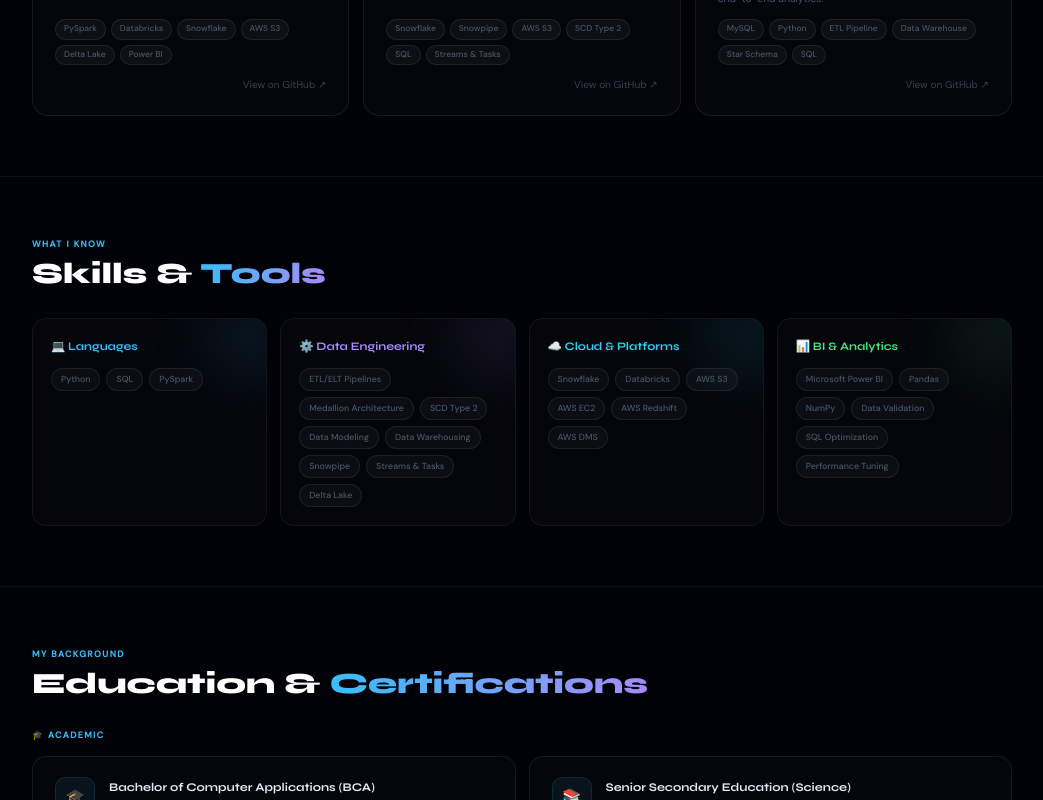
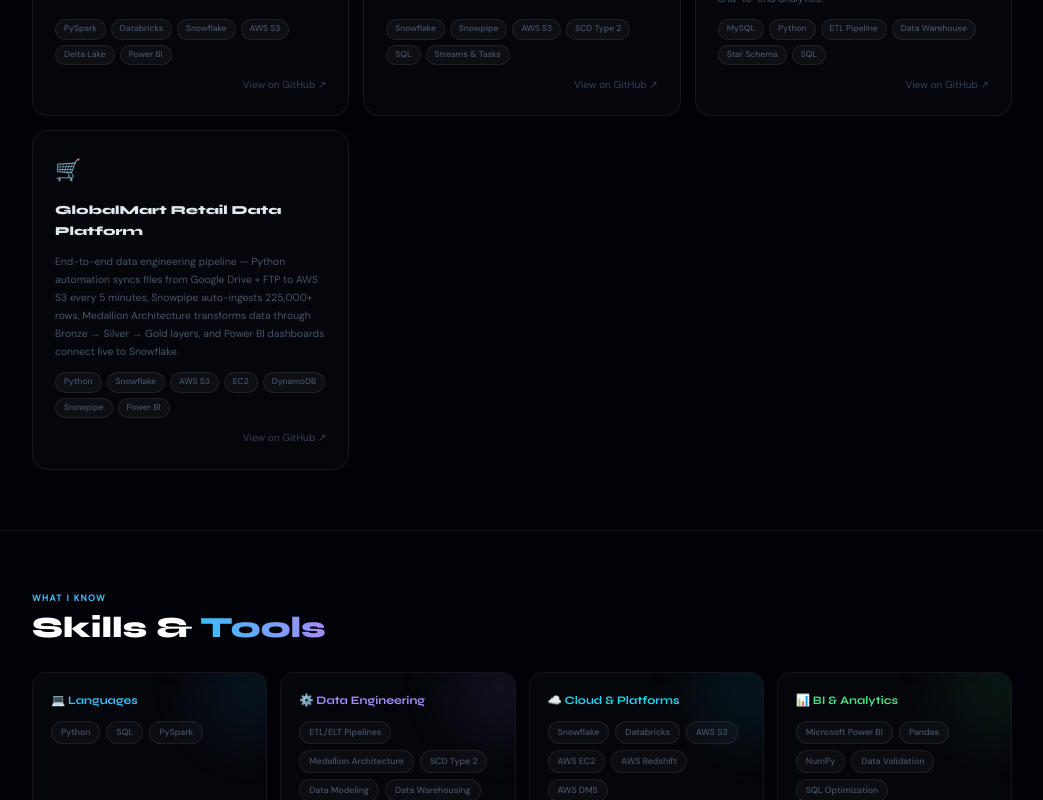
Before and after one commit to krishkumawat0416-debug/krish-portfolio, a Next.js app: page / in a window 1280 px wide. Shown: the part 1620-2420 px from the top of the page, without its empty margins (118-1161 px from the left). Built offline with nearby package versions, Linux system fonts and the light colour scheme; no server answers.

Commit message:
update portfolio

```diff
--- a/src/app/page.tsx
+++ b/src/app/page.tsx
@@ -154,6 +154,14 @@
     icon: '🍔',
     color: 'green',
     link: 'https://github.com/krishkumawat0416-debug/Online-Food-Management',
+  },
+  {
+  title: 'GlobalMart Retail Data Platform',
+  desc: 'End-to-end data engineering pipeline — Python automation syncs files from Google Drive + FTP to AWS S3 every 5 minutes, Snowpipe auto-ingests 225,000+ rows, Medallion Architecture transforms data through Bronze → Silver → Gold layers, and Power BI dashboards connect live to Snowflake.',
+  tech: ['Python', 'Snowflake', 'AWS S3', 'EC2', 'DynamoDB', 'Snowpipe', 'Power BI'],
+  icon: '🛒',
+  color: 'purple',
+  link: 'https://github.com/krishkumawat0416-debug/globalmart-retail-ingestion-platform',
   },
 ]
 
```
